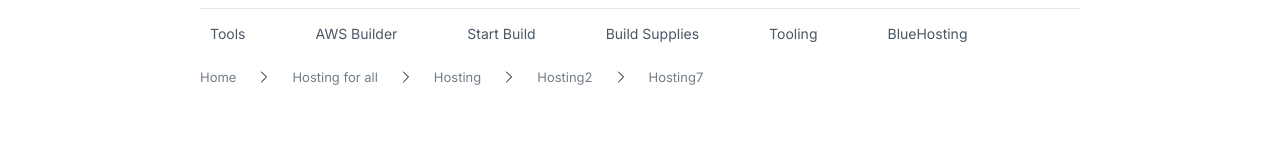
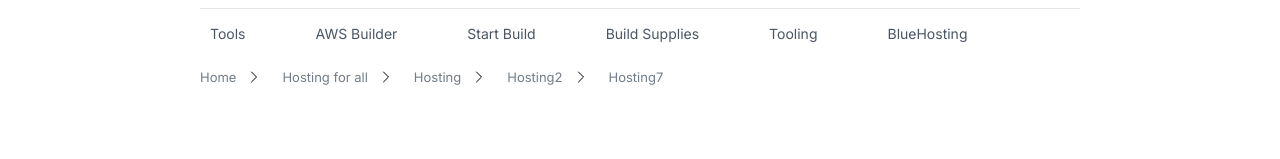
Before and after one commit to vikasmittal7011/Radiant-Riches-LLC, a React (Create React App) app: page / in a window 1280 px wide. Shown: the part 193-352 px from the top of the page. Built offline with nearby package versions, Linux system fonts and the light colour scheme.

Commit message:
Fix some bugs

```diff
--- a/src/components/MainSection.jsx
+++ b/src/components/MainSection.jsx
@@ -26,17 +26,17 @@ const MainSection = () => {
             </div>
 
             <div className="second-section">
-                {options.map((o) => (
-                    <p>{o}</p>
+                {options.map((o, i) => (
+                    <p key={i}>{o}</p>
                 ))}
             </div>
 
             <div className="third-section">
                 {pathing.map((p, i) => (
-                    <>
+                    <div key={i}>
                         <p>{p}</p>
                         {pathing.length - 1 !== i && <ChevronRightIcon className="icons" />}
-                    </>
+                    </div>
                 ))}
             </div>
 
--- a/src/components/RelatedItems.jsx
+++ b/src/components/RelatedItems.jsx
@@ -1,7 +1,6 @@
 import { item } from "../utils/constant"
 
 const RelatedItems = () => {
-    console.log(item.image)
     return (
         <>
             <p className="related-items-heading">Related deals you might like for</p>
--- a/src/components/TopItemsCard.jsx
+++ b/src/components/TopItemsCard.jsx
@@ -27,7 +27,7 @@ const TopItemsCard = () => {
                                 const length = item.highlights.length
                                 return length === 1 ?
                                     <p key={i}>{hi.text}</p> :
-                                    <div>
+                                    <div key={i}>
                                         <span>{hi.number}</span> {hi.text}
                                     </div>
                             })}
@@ -36,9 +36,9 @@ const TopItemsCard = () => {
                         <div className="loving">
                             <p className="heading">Why we love it</p>
                             {item?.loving?.map((lo, i) => (
-                                <div>
+                                <div key={i}>
                                     <CheckIcon className="icons" />
-                                    <p key={i}>{lo.text}</p>
+                                    <p>{lo.text}</p>
                                 </div>
                             ))}
                         </div>
--- a/src/sass/index.scss
+++ b/src/sass/index.scss
@@ -138,12 +138,16 @@
     @include flexing(left);
     gap: 20px;
     margin-top: 10px;
+    & div {
+      @include flexing(left);
+      gap: $gap;
       & .icons {
         @include icons();
       }
       & p {
         font-size: $font-size;
         color: $text-color3;
+      }
     }
   }
 }
```
Lines whose indentation alone changed are shown as unchanged.
